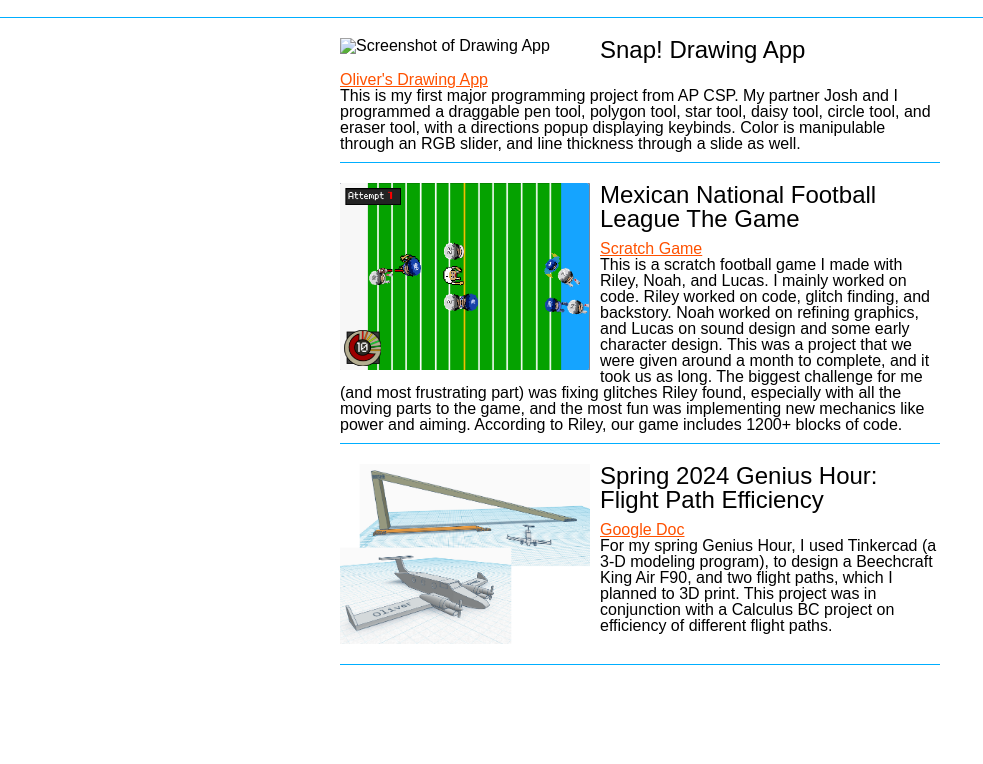
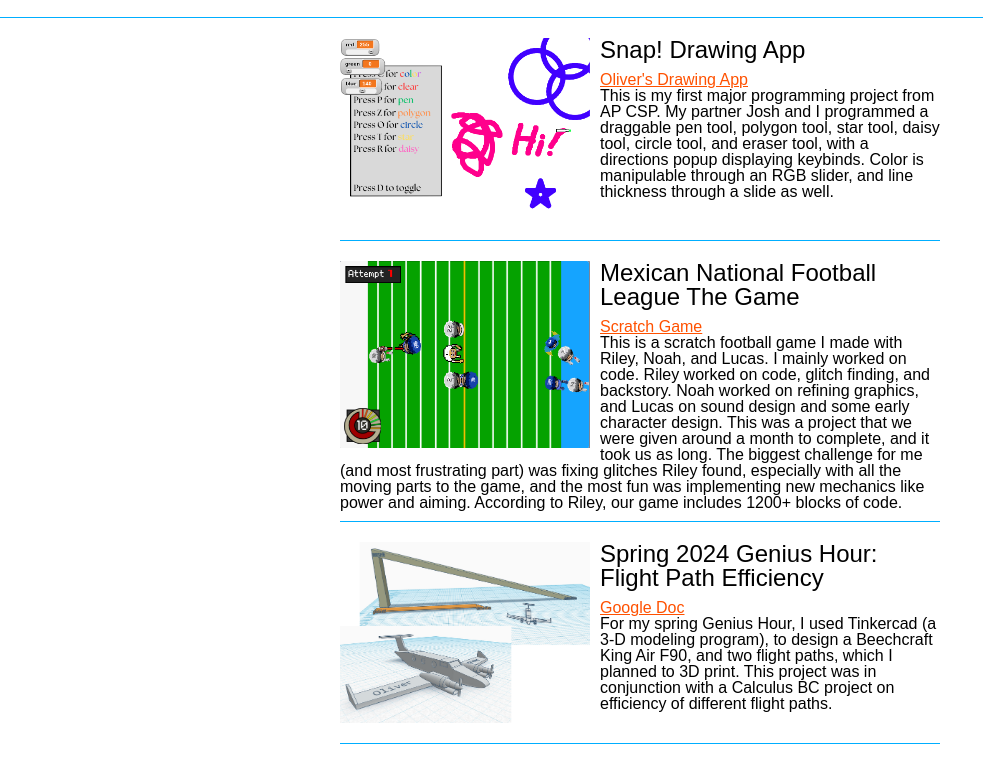
Before and after one commit to oliverkb/ap-cs-website, a website: page index.html in a window 1280 px wide. Shown: the part 71-835 px from the top of the page, without its empty margins (0-983 px from the left). Before the commit the page ends 800 px from the top, so only its background shows below. Drawn offline with Linux system fonts and the light colour scheme; files whose address does not match are found by name.

Commit message:
Update index.html

```diff
--- a/index.html
+++ b/index.html
@@ -23,7 +23,7 @@
       <!-- start of project template -->
       <div class="project">
         <img
-          src="imgs/BarnesOliverSnapDrawingAppPhoto.png"
+          src="BarnesOliverSnapDrawingAppPhoto.png"
           alt="Screenshot of Drawing App"
         />
         <h2>Snap! Drawing App</h2>
```
